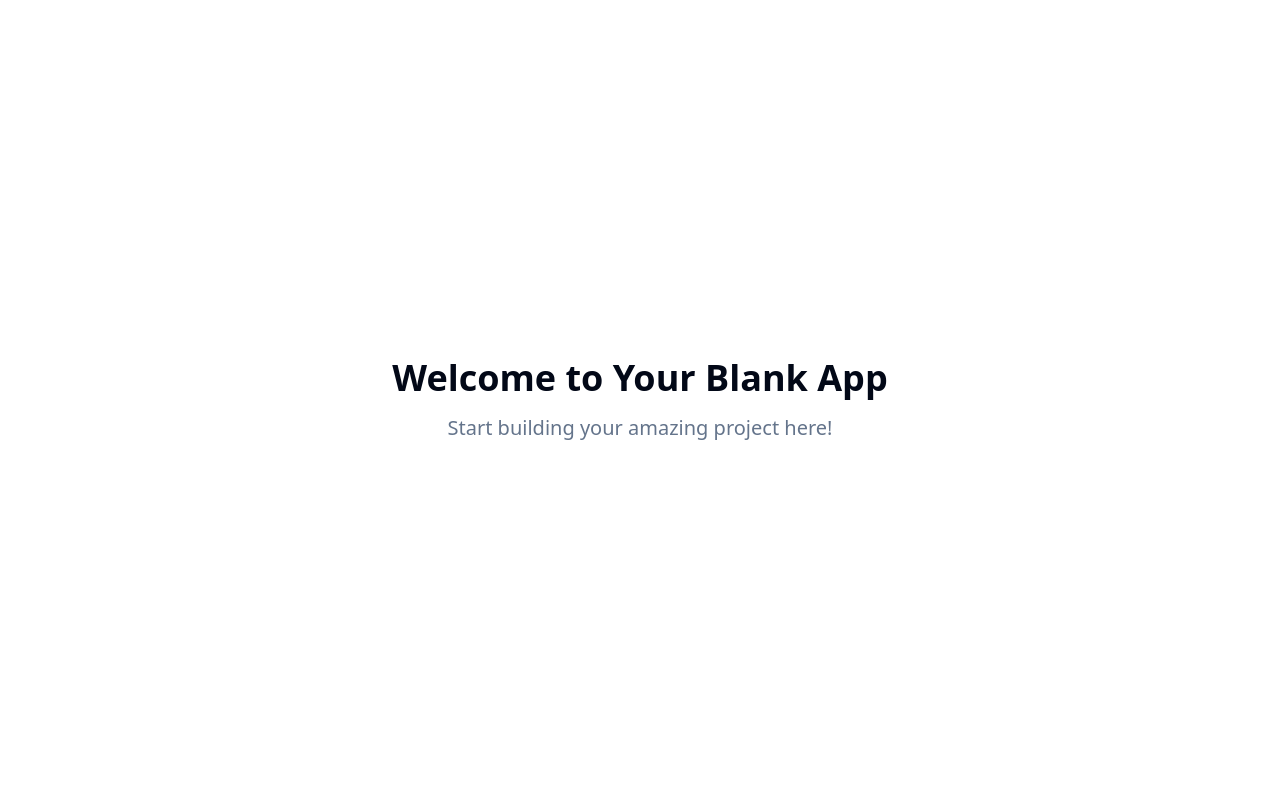
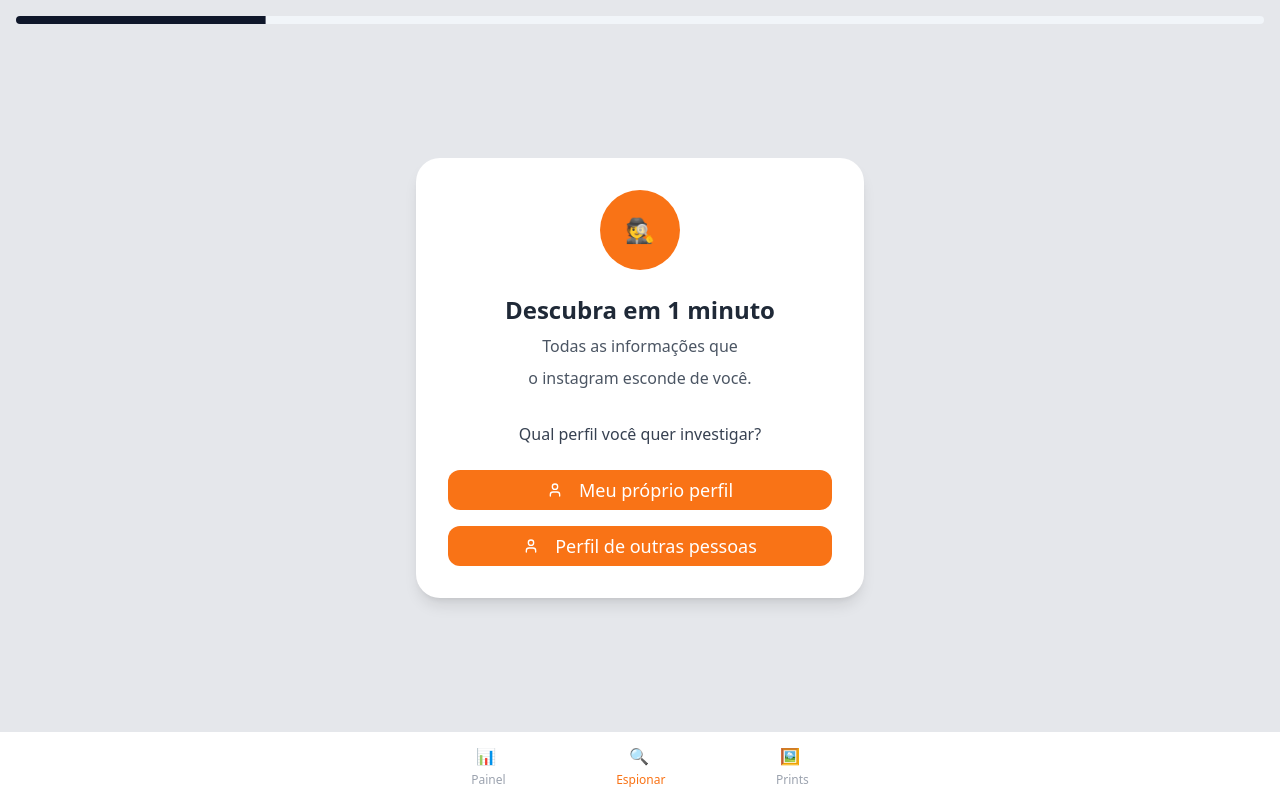
Before and after one commit to pedroarru630/glimpse-instagram-demo, a React (Vite) app: page / in a window 1280 px wide. Built offline with nearby package versions, Linux system fonts and the light colour scheme.

Commit message:
feat: Implement initial screen
Recreate the first screen with the specified layout, visual elements, and design rules.

```diff
--- a/src/App.tsx
+++ b/src/App.tsx
@@ -1,9 +1,12 @@
+
 import { Toaster } from "@/components/ui/toaster";
 import { Toaster as Sonner } from "@/components/ui/sonner";
 import { TooltipProvider } from "@/components/ui/tooltip";
 import { QueryClient, QueryClientProvider } from "@tanstack/react-query";
 import { BrowserRouter, Routes, Route } from "react-router-dom";
 import Index from "./pages/Index";
+import MeuProprioPerfil from "./pages/MeuProprioPerfil";
+import PerfilOutrasPessoas from "./pages/PerfilOutrasPessoas";
 import NotFound from "./pages/NotFound";
 
 const queryClient = new QueryClient();
@@ -16,6 +19,8 @@ const App = () => (
       <BrowserRouter>
         <Routes>
           <Route path="/" element={<Index />} />
+          <Route path="/meu-proprio-perfil" element={<MeuProprioPerfil />} />
+          <Route path="/perfil-outras-pessoas" element={<PerfilOutrasPessoas />} />
           {/* ADD ALL CUSTOM ROUTES ABOVE THE CATCH-ALL "*" ROUTE */}
           <Route path="*" element={<NotFound />} />
         </Routes>
--- a/src/pages/Index.tsx
+++ b/src/pages/Index.tsx
@@ -1,11 +1,94 @@
-// Update this page (the content is just a fallback if you fail to update the page)
+
+import { Button } from "@/components/ui/button";
+import { Progress } from "@/components/ui/progress";
+import { useNavigate } from "react-router-dom";
+import { User } from "lucide-react";
 
 const Index = () => {
+  const navigate = useNavigate();
+
   return (
-    <div className="min-h-screen flex items-center justify-center bg-background">
-      <div className="text-center">
-        <h1 className="text-4xl font-bold mb-4">Welcome to Your Blank App</h1>
-        <p className="text-xl text-muted-foreground">Start building your amazing project here!</p>
+    <div className="min-h-screen bg-gray-200 flex flex-col">
+      {/* Progress bar at top */}
+      <div className="w-full px-4 pt-4">
+        <Progress value={20} className="h-2" />
+      </div>
+
+      {/* Main content */}
+      <div className="flex-1 flex items-center justify-center px-4 py-8">
+        <div className="bg-white rounded-3xl p-8 max-w-md w-full shadow-lg">
+          {/* Central icon */}
+          <div className="flex justify-center mb-6">
+            <div className="w-20 h-20 bg-orange-500 rounded-full flex items-center justify-center">
+              <div className="text-white text-2xl">
+                🕵️
+              </div>
+            </div>
+          </div>
+
+          {/* Main title */}
+          <h1 className="text-2xl font-bold text-center text-gray-800 mb-2">
+            Descubra em 1 minuto
+          </h1>
+
+          {/* Subtitle */}
+          <p className="text-center text-gray-600 mb-2">
+            Todas as informações que
+          </p>
+          <p className="text-center text-gray-600 mb-8">
+            o instagram esconde de você.
+          </p>
+
+          {/* Question */}
+          <p className="text-center text-gray-700 mb-6 font-medium">
+            Qual perfil você quer investigar?
+          </p>
+
+          {/* Buttons */}
+          <div className="space-y-4">
+            <Button
+              onClick={() => navigate('/meu-proprio-perfil')}
+              className="w-full bg-orange-500 hover:bg-orange-600 text-white font-medium py-4 text-lg rounded-xl"
+            >
+              <User className="mr-2" size={20} />
+              Meu próprio perfil
+            </Button>
+
+            <Button
+              onClick={() => navigate('/perfil-outras-pessoas')}
+              className="w-full bg-orange-500 hover:bg-orange-600 text-white font-medium py-4 text-lg rounded-xl"
+            >
+              <User className="mr-2" size={20} />
+              Perfil de outras pessoas
+            </Button>
+          </div>
+        </div>
+      </div>
+
+      {/* Bottom navigation */}
+      <div className="bg-white border-t border-gray-200 px-4 py-3">
+        <div className="flex justify-around items-center max-w-md mx-auto">
+          <div className="flex flex-col items-center">
+            <div className="w-6 h-6 mb-1 text-gray-400">
+              📊
+            </div>
+            <span className="text-xs text-gray-400">Painel</span>
+          </div>
+
+          <div className="flex flex-col items-center">
+            <div className="w-6 h-6 mb-1 text-orange-500">
+              🔍
+            </div>
+            <span className="text-xs text-orange-500 font-medium">Espionar</span>
+          </div>
+
+          <div className="flex flex-col items-center">
+            <div className="w-6 h-6 mb-1 text-gray-400">
+              🖼️
+            </div>
+            <span className="text-xs text-gray-400">Prints</span>
+          </div>
+        </div>
       </div>
     </div>
   );
--- /dev/null
+++ b/src/pages/MeuProprioPerfil.tsx
@@ -0,0 +1,28 @@
+
+import { Button } from "@/components/ui/button";
+import { useNavigate } from "react-router-dom";
+
+const MeuProprioPerfil = () => {
+  const navigate = useNavigate();
+
+  return (
+    <div className="min-h-screen bg-gray-200 flex items-center justify-center px-4">
+      <div className="bg-white rounded-3xl p-8 max-w-md w-full shadow-lg text-center">
+        <h1 className="text-2xl font-bold text-gray-800 mb-4">
+          Meu Próprio Perfil
+        </h1>
+        <p className="text-gray-600 mb-6">
+          Esta funcionalidade será implementada em breve.
+        </p>
+        <Button
+          onClick={() => navigate('/')}
+          className="bg-orange-500 hover:bg-orange-600 text-white"
+        >
+          Voltar ao Início
+        </Button>
+      </div>
+    </div>
+  );
+};
+
+export default MeuProprioPerfil;
--- /dev/null
+++ b/src/pages/PerfilOutrasPessoas.tsx
@@ -0,0 +1,28 @@
+
+import { Button } from "@/components/ui/button";
+import { useNavigate } from "react-router-dom";
+
+const PerfilOutrasPessoas = () => {
+  const navigate = useNavigate();
+
+  return (
+    <div className="min-h-screen bg-gray-200 flex items-center justify-center px-4">
+      <div className="bg-white rounded-3xl p-8 max-w-md w-full shadow-lg text-center">
+        <h1 className="text-2xl font-bold text-gray-800 mb-4">
+          Perfil de Outras Pessoas
+        </h1>
+        <p className="text-gray-600 mb-6">
+          Esta funcionalidade já foi implementada anteriormente.
+        </p>
+        <Button
+          onClick={() => navigate('/')}
+          className="bg-orange-500 hover:bg-orange-600 text-white"
+        >
+          Voltar ao Início
+        </Button>
+      </div>
+    </div>
+  );
+};
+
+export default PerfilOutrasPessoas;
```
